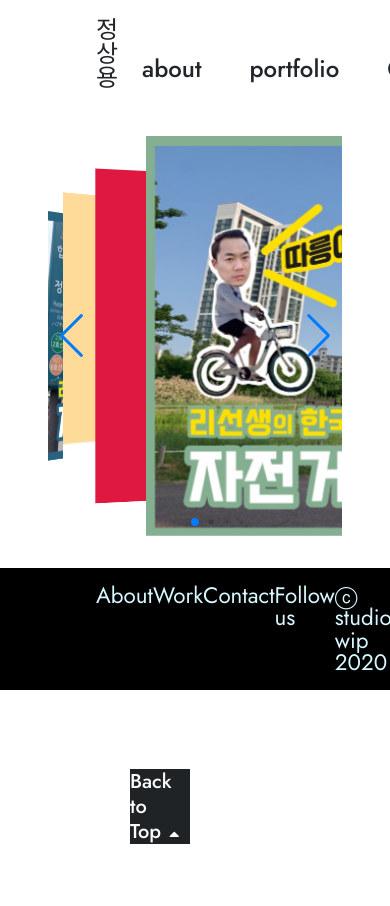
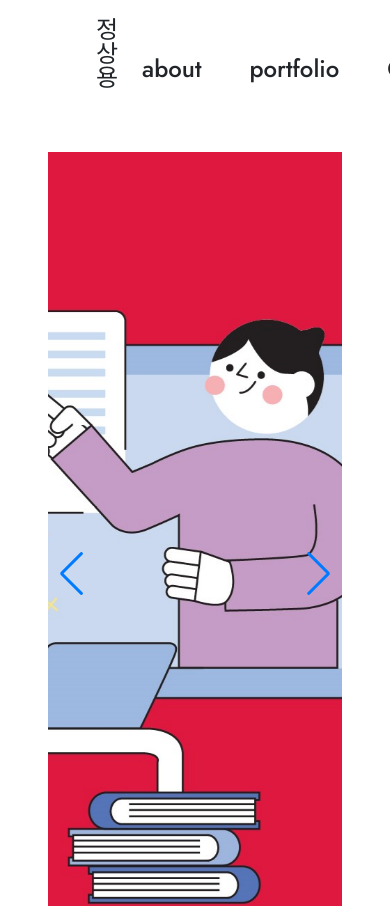
Before and after one commit to SangYong-Jeong/bold-project, a React (Create React App) app: page / in a window 390 px wide. Shown: the top 906 px of the page. Before the commit the page ends 844 px from the top, so only its background shows below. Built offline with nearby package versions, Linux system fonts and the light colour scheme.

Commit message:
Swiper 반응형 고민

```diff
--- a/package.json
+++ b/package.json
@@ -13,6 +13,7 @@
     "axios": "^0.24.0",
     "react": "^17.0.2",
     "react-dom": "^17.0.2",
+    "react-masonry-css": "^1.0.16",
     "react-redux": "^7.2.6",
     "react-router-dom": "^6.0.2",
     "react-scripts": "4.0.3",
--- /dev/null
+++ b/src/components/main/SwiperCp.js
@@ -0,0 +1,56 @@
+import React from 'react';
+import styled from '../../style';
+import SwiperCore, { Autoplay, Navigation, EffectFade } from 'swiper';
+import { Swiper, SwiperSlide } from 'swiper/react';
+import 'swiper/swiper.scss';
+import 'swiper/components/pagination/pagination.scss';
+import 'swiper/components/navigation/navigation.scss';
+import 'swiper/components/effect-fade/effect-fade.scss';
+import img1 from '../../assets/img/22-design.jpg';
+import img2 from '../../assets/img/23-design.jpg';
+import img3 from '../../assets/img/24-design.jpg';
+import img4 from '../../assets/img/27-design.jpg';
+
+const StyledSwiper = styled(Swiper)`
+  text-align: center;
+`;
+
+const StyledImgWrap = styled.div`
+  width: 100%;
+  margin: auto;
+  background-image: url(${(props) => props.img});
+  background-repeat: no-repeat;
+  background-size: cover;
+  background-position: center;
+  height: 100vh;
+`;
+
+SwiperCore.use([Autoplay, Navigation, EffectFade]);
+
+const SwiperCp = () => {
+  return (
+    <StyledSwiper
+      spaceBetween={0}
+      slidesPerView={1}
+      loop="true"
+      navigation
+      effect="fade"
+      // autoplay={{ delay: 2500 }}
+    >
+      <SwiperSlide>
+        <StyledImgWrap img={img1} />
+      </SwiperSlide>
+      <SwiperSlide>
+        <StyledImgWrap img={img2} />
+      </SwiperSlide>
+      <SwiperSlide>
+        <StyledImgWrap img={img3} />
+      </SwiperSlide>
+      <SwiperSlide>
+        <StyledImgWrap img={img4} />
+      </SwiperSlide>
+    </StyledSwiper>
+  );
+};
+
+export default SwiperCp;
--- a/src/pages/MainPage.js
+++ b/src/pages/MainPage.js
@@ -1,72 +1,18 @@
 import React from 'react';
 import styled, { PageWrapper } from '../style';
-import SwiperCore, {
-  EffectCoverflow,
-  Pagination,
-  Autoplay,
-  Navigation,
-} from 'swiper';
-import { Swiper, SwiperSlide } from 'swiper/react';
-import 'swiper/swiper.scss';
-import 'swiper/components/pagination/pagination.scss';
-import 'swiper/components/navigation/navigation.scss';
-import 'swiper/components/effect-coverflow/effect-coverflow.scss';
-import img1 from '../assets/img/1-etcPf.jpg';
-import img2 from '../assets/img/2-etcPf.jpg';
-import img3 from '../assets/img/3-design.jpg';
-import img4 from '../assets/img/22-design.jpg';
 
-const StyledSwiper = styled(Swiper)`
-  text-align: center;
+import SwiperCp from '../components/main/SwiperCp';
+
+const MainPageWrapper = styled(PageWrapper)`
+  margin-bottom: 8em;
+  margin-top: 1em;
 `;
-
-const StyledImgWrap = styled.div`
-  width: 700px;
-  margin: auto;
-  background-image: url(${(props) => props.img});
-  background-repeat: no-repeat;
-  background-size: cover;
-  background-position: center;
-  height: 400px;
-`;
-
-SwiperCore.use([EffectCoverflow, Pagination, Autoplay, Navigation]);
 
 const MainPage = () => {
   return (
-    <PageWrapper>
-      <StyledSwiper
-        effect="coverflow"
-        grabCursor="true"
-        centeredSlides="true"
-        spaceBetween={0}
-        slidesPerView={3}
-        loop="true"
-        navigation
-        pagination={{ clickable: true, dynamicBullets: true }}
-        coverflowEffect={{
-          rotate: 20,
-          stretch: 25,
-          depth: 250,
-          modifier: 1,
-          slideShadows: false,
-        }}
-        // autoplay={{ delay: 1000 }}
-      >
-        <SwiperSlide>
-          <StyledImgWrap img={img1} />
-        </SwiperSlide>
-        <SwiperSlide>
-          <StyledImgWrap img={img2} />
-        </SwiperSlide>
-        <SwiperSlide>
-          <StyledImgWrap img={img3} />
-        </SwiperSlide>
-        <SwiperSlide>
-          <StyledImgWrap img={img4} />
-        </SwiperSlide>
-      </StyledSwiper>
-    </PageWrapper>
+    <MainPageWrapper>
+      <SwiperCp />
+    </MainPageWrapper>
   );
 };
 
```
Also changed, not shown: 1 other file (tests, documents, lock files or other folders).
